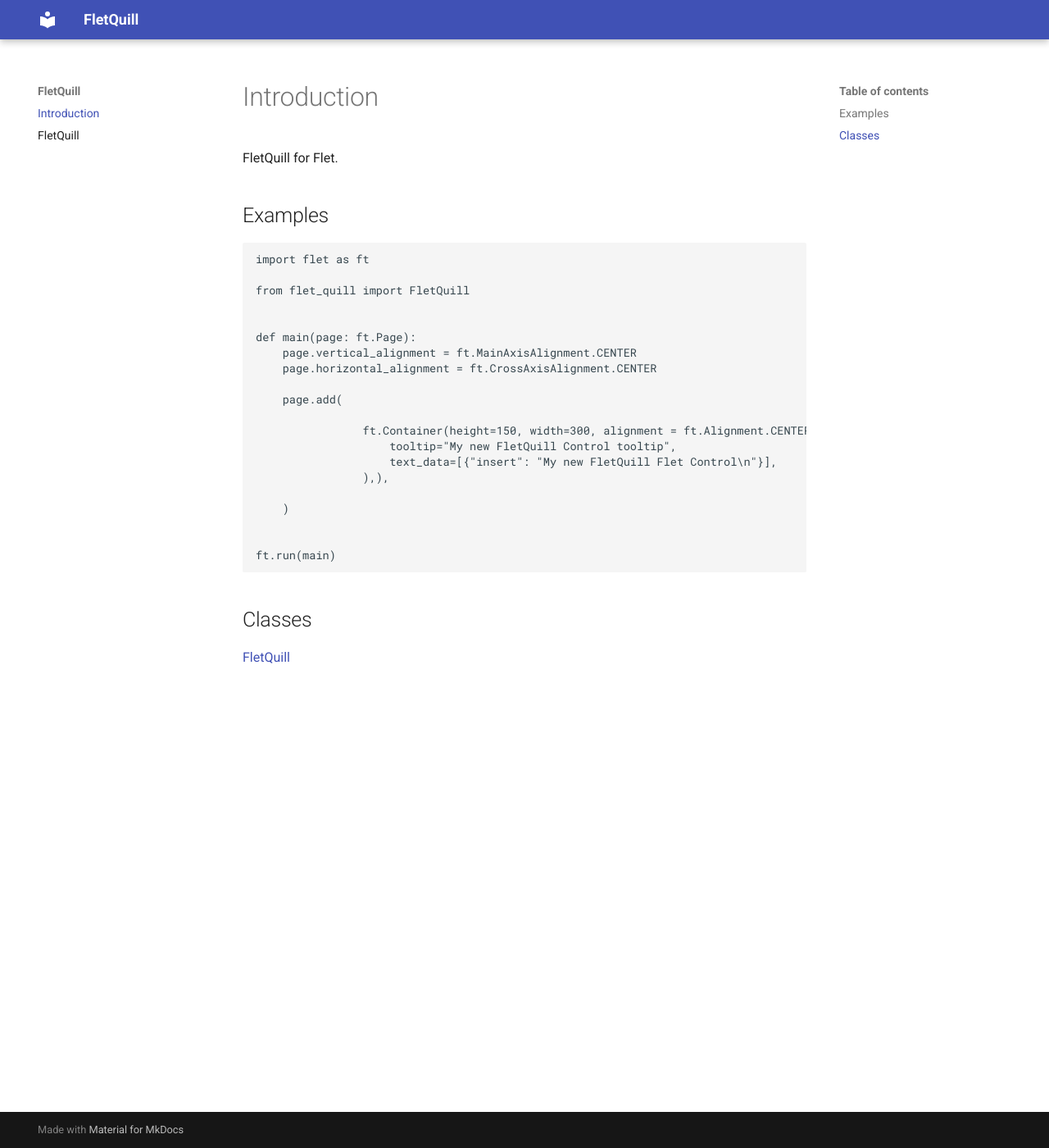
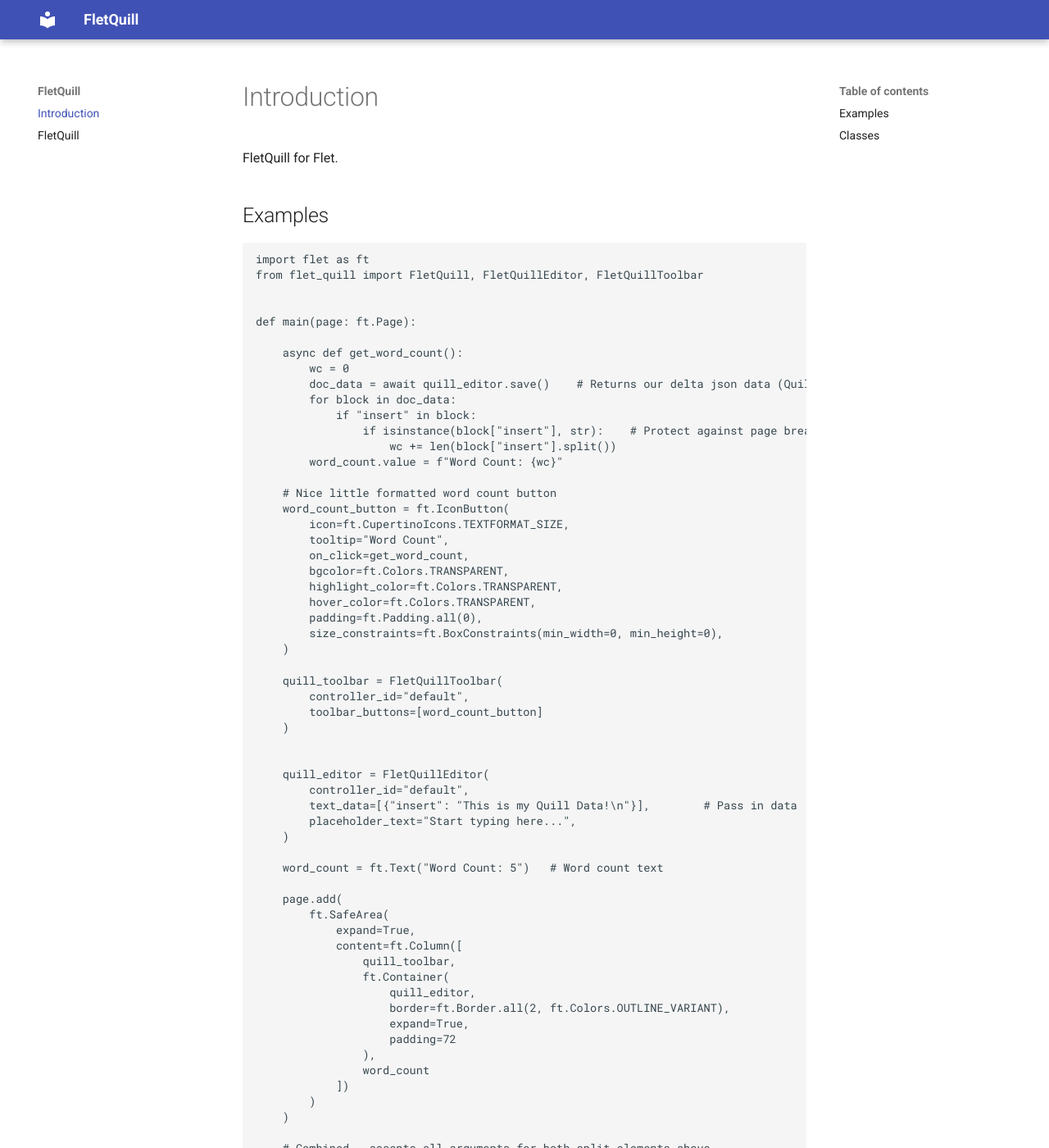
Before and after one commit to jweaver11/Flet-Quill, an MkDocs documentation site: the page built from docs/index.md, in a window 1280 px wide and 1400 px high. Shown: the whole window at 82% size. Built offline with MkDocs 1.6.1 and Material for MkDocs 9.7.7, drawn with Linux system fonts in a browser that asks for light colours; some of the changed text lies outside the part shown.

Commit message:
Updated example and index.md

````diff
--- a/docs/index.md
+++ b/docs/index.md
@@ -6,25 +6,69 @@
 
 ```
 import flet as ft
-
-from flet_quill import FletQuill
+from flet_quill import FletQuill, FletQuillEditor, FletQuillToolbar
 
 
 def main(page: ft.Page):
-    page.vertical_alignment = ft.MainAxisAlignment.CENTER
-    page.horizontal_alignment = ft.CrossAxisAlignment.CENTER
 
-    page.add(
+    async def get_word_count():
+        wc = 0
+        doc_data = await quill_editor.save()    # Returns our delta json data (Quill Delta format)
+        for block in doc_data:
+            if "insert" in block:
+                if isinstance(block["insert"], str):    # Protect against page breaks
+                    wc += len(block["insert"].split())
+        word_count.value = f"Word Count: {wc}"
 
-                ft.Container(height=150, width=300, alignment = ft.Alignment.CENTER, bgcolor=ft.Colors.PURPLE_200, content=FletQuill(
-                    tooltip="My new FletQuill Control tooltip",
-                    text_data=[{"insert": "My new FletQuill Flet Control\n"}],
-                ),),
+    # Nice little formatted word count button
+    word_count_button = ft.IconButton(
+        icon=ft.CupertinoIcons.TEXTFORMAT_SIZE,
+        tooltip="Word Count",
+        on_click=get_word_count,
+        bgcolor=ft.Colors.TRANSPARENT,
+        highlight_color=ft.Colors.TRANSPARENT,
+        hover_color=ft.Colors.TRANSPARENT,
+        padding=ft.Padding.all(0),
+        size_constraints=ft.BoxConstraints(min_width=0, min_height=0),
+    )
 
+    quill_toolbar = FletQuillToolbar(
+        controller_id="default",
+        toolbar_buttons=[word_count_button]
     )
 
 
-ft.run(main)
+    quill_editor = FletQuillEditor(
+        controller_id="default",
+        text_data=[{"insert": "This is my Quill Data!\n"}],        # Pass in data
+        placeholder_text="Start typing here...",
+    )
+
+    word_count = ft.Text("Word Count: 5")   # Word count text
+
+    page.add(
+        ft.SafeArea(
+            expand=True,
+            content=ft.Column([
+                quill_toolbar,
+                ft.Container(
+                    quill_editor,
+                    border=ft.Border.all(2, ft.Colors.OUTLINE_VARIANT),
+                    expand=True,
+                    padding=72
+                ),
+                word_count
+            ])
+        )
+    )
+
+    # Combined - accepts all arguments for both split elements above
+    quill = FletQuill()
+
+
+if __name__ == "__main__":
+    ft.run(main)
+
 ```
 
 ## Classes
````
Also changed, not shown: 1 other file.
